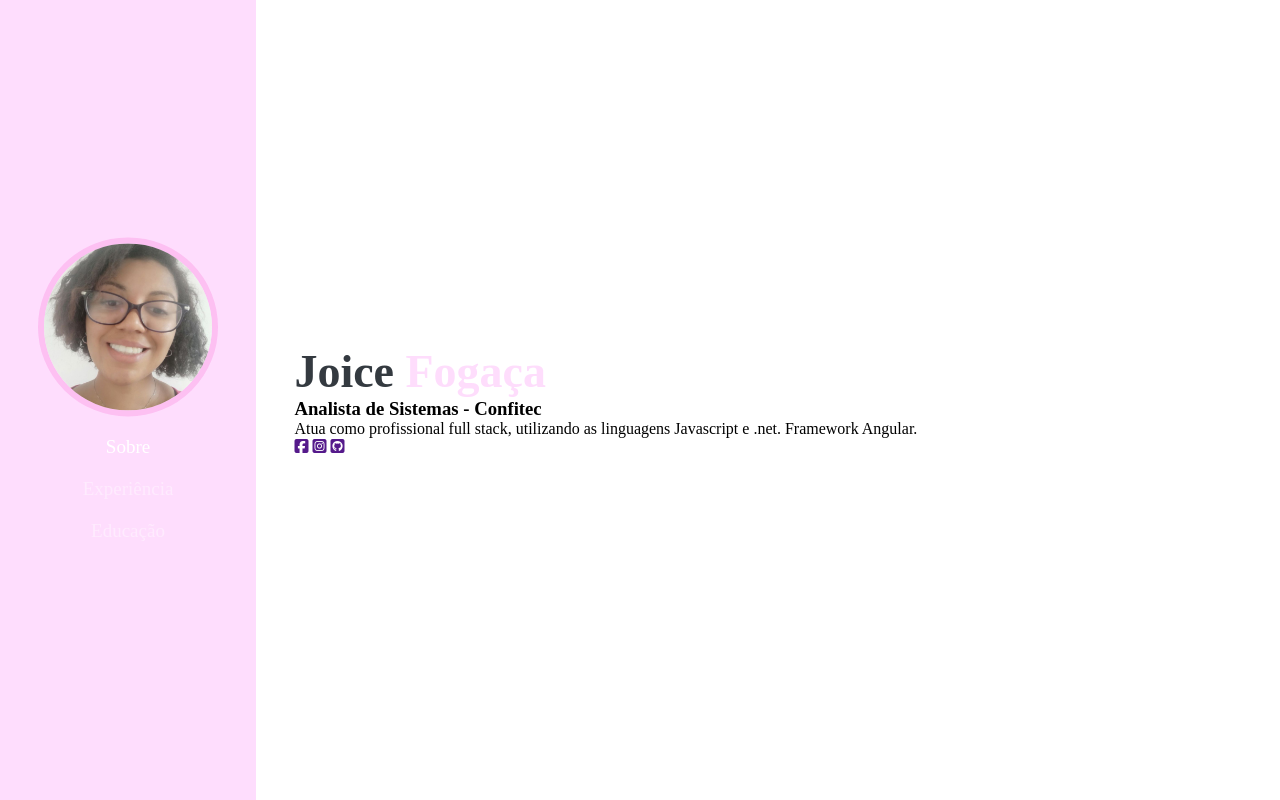
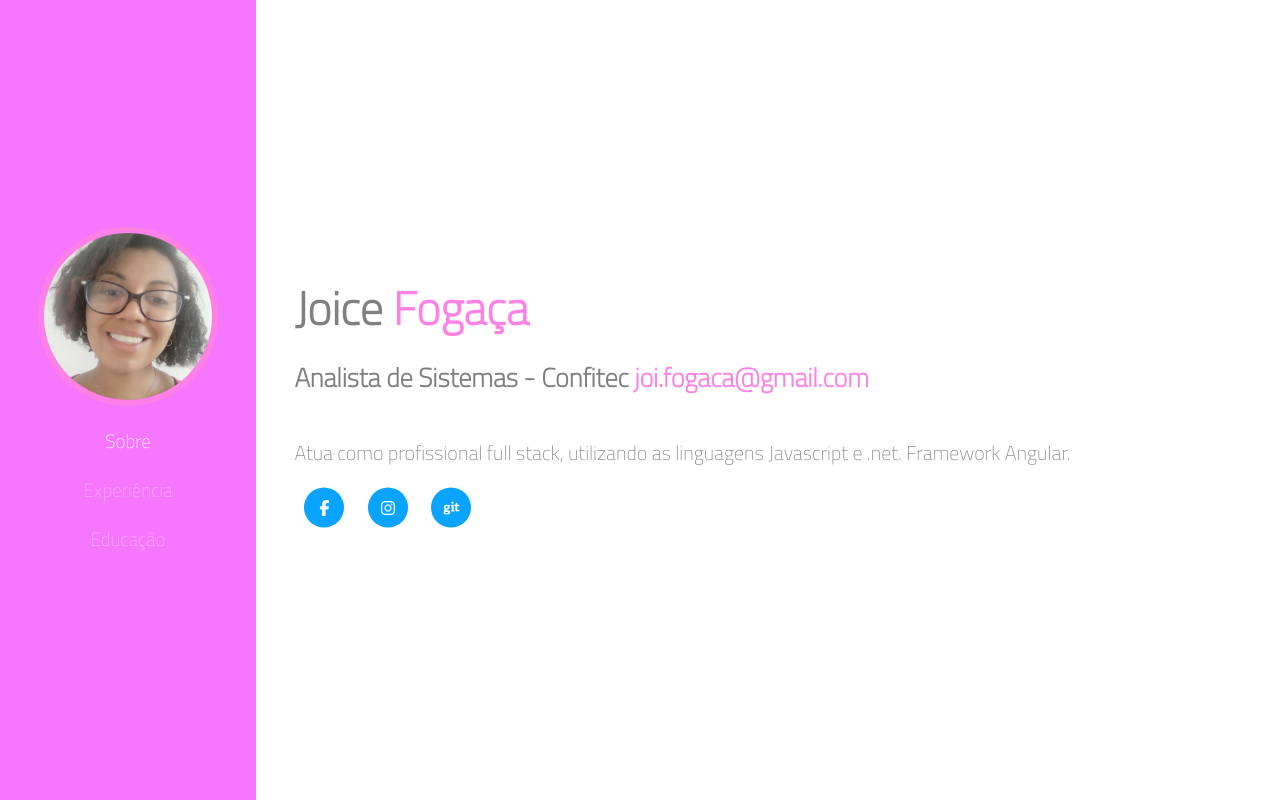
Before and after one commit to joifogaca/PrimeiraLandingPage, a plain HTML site: page index.html in a window 1280 px wide. Drawn offline with Linux system fonts and the light colour scheme; a web font is replaced by a local one.

Commit message:
terminado so ajustes

```diff
--- a/css/style.css
+++ b/css/style.css
@@ -2,6 +2,8 @@
     margin: 0;
     padding: 0;
     box-sizing: border-box;
+    font-family: 'Redressed', cursive;
+font-family: 'Titillium Web', sans-serif;
 }
 
 html, body {
@@ -17,7 +19,7 @@ html, body {
     width: 20%;
     height: 100%;
     position: fixed;
-    background-color: #f709eb23;
+    background-color: #f677fd;
 }
 
 .img-sidebar {
@@ -32,7 +34,7 @@ html, body {
 
 .img-sidebar img{
     width: 70%;
-    border: 6px solid #f709b023;
+    border: 6px solid #ff81e5;
     border-radius: 50%;
 }
 .menu {
@@ -72,10 +74,44 @@ section.descricao {
 }
 
 section.descricao  h2 {
-    color: #343a40;
+    color: gray;
     font-size: 46px;
 }
 
-section.descricao  h2 > span {
-    color: #f709eb23;
+section.descricao  h2 > span,
+section.descricao  h3 > span  {
+    color: #ff81e5;
 }
+
+section.descricao  h3 {
+    margin: 15px 0;
+    color: gray ;
+    font-size: 26px;
+}
+
+section.descricao p {
+    color: gray;
+    font-size: 20px;
+    margin-top: 40px;
+}
+
+.icon-social{
+    margin-top: 20px;
+}
+
+.icon-social a{
+    text-decoration: none;
+    color: white;
+    background-color: #08a4ff;
+    width: 40px;
+    height: 40px;
+    border-radius: 20px;
+    display: inline-block;
+    margin: 0 10px;
+    text-align: center;
+
+}
+
+.icon-social i {
+    line-height: 40px;
+}
--- a/index.html
+++ b/index.html
@@ -3,6 +3,9 @@
         <meta charset="utf-8">
         <link href="css/style.css" rel="stylesheet">
         <script src="https://kit.fontawesome.com/dbf794e4a7.js" crossorigin="anonymous"></script>
+        <link rel="preconnect" href="https://fonts.gstatic.com">
+        <link rel="preconnect" href="https://fonts.gstatic.com">
+        <link href="https://fonts.googleapis.com/css2?family=Redressed&family=Titillium+Web:wght@200&display=swap" rel="stylesheet">
 
     </head>
     <body>
@@ -25,13 +28,13 @@
         <div class="content">
             <section class="descricao">
                 <h2>Joice <span>Fogaça</span></h2>
-                <h3>Analista de Sistemas - Confitec </h3>
+                <h3>Analista de Sistemas - Confitec <span>joi.fogaca@gmail.com</span></h3>
                 <p>Atua como profissional full stack, utilizando as linguagens Javascript e .net. Framework Angular.</p>
 
                 <div class="icon-social">
-                    <a href=""><i class="fab fa-facebook-square"></i></a>
-                    <a href=""><i class="fab fa-instagram-square"></i></a>
-                    <a href=""><i class="fab fa-github-square"></i></i></a>
+                    <a href=""><i class="fab fa-facebook-f"></i></a>
+                    <a href=""><i class="fab fa-instagram"></i></a>
+                    <a href=""><i class="fab fa-git"></i></a>
                 </div>
             </section>
 
```
